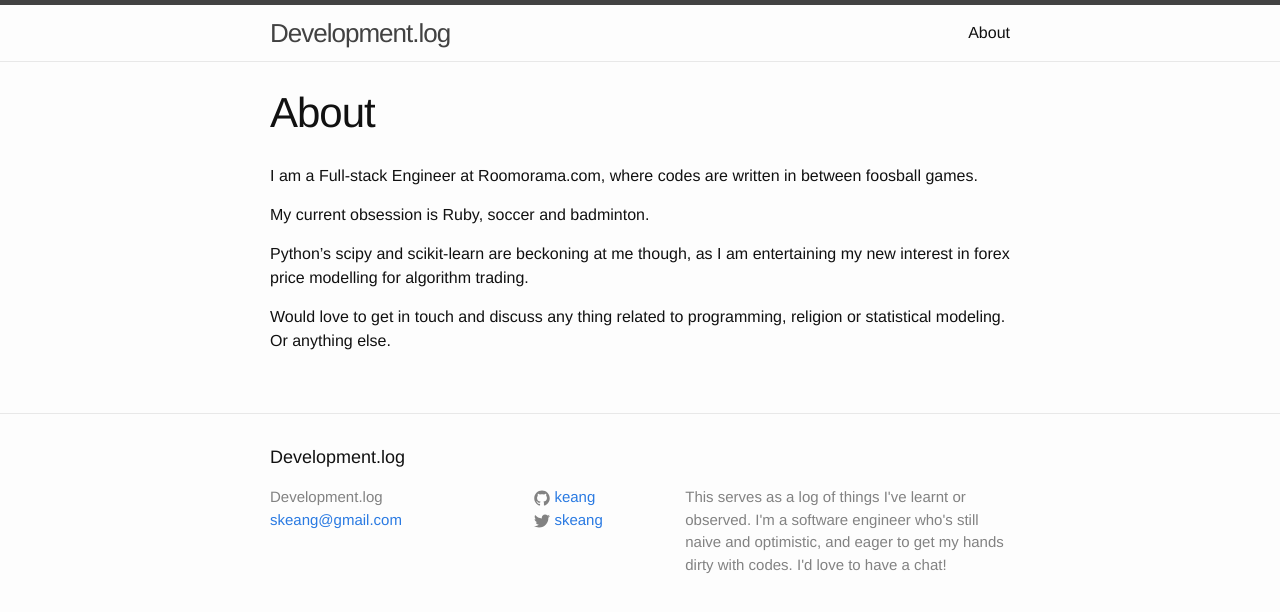
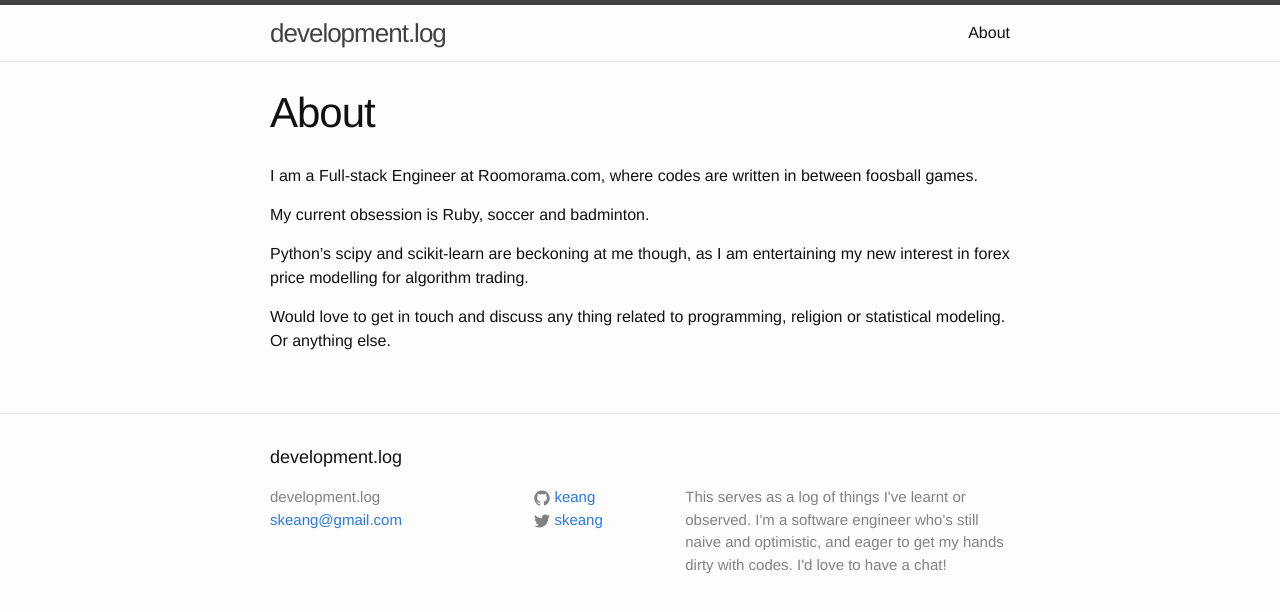
Before and after one commit to keang/keang.github.io, a Jekyll site: the page built from about.md, in a window 1280 px wide. Shown: the top 612 px of the page. Built offline with Jekyll 4.4.1, drawn with Linux system fonts in a browser that asks for light colours.

Commit message:
Change name spelling

```diff
--- a/_config.yml
+++ b/_config.yml
@@ -6,7 +6,7 @@
 # 'jekyll serve'. If you change this file, please restart the server process.
 
 # Site settings
-title: Development.log
+title: development.log
 email: skeang@gmail.com
 description: > # this means to ignore newlines until "baseurl:"
   This serves as a log of things I've learnt or observed. I'm a software engineer who's still naive and optimistic, and eager to get my hands dirty with codes.
```
